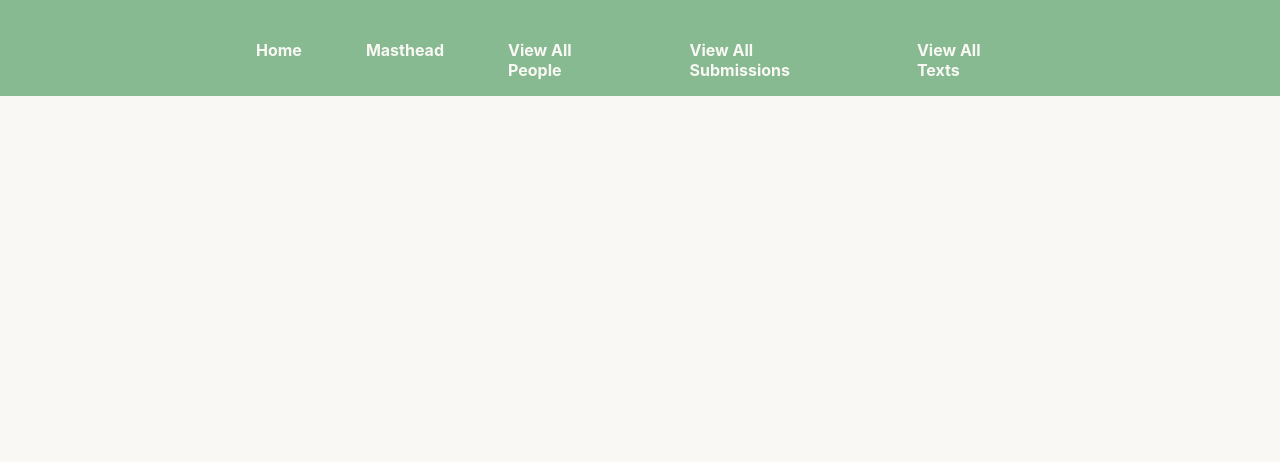
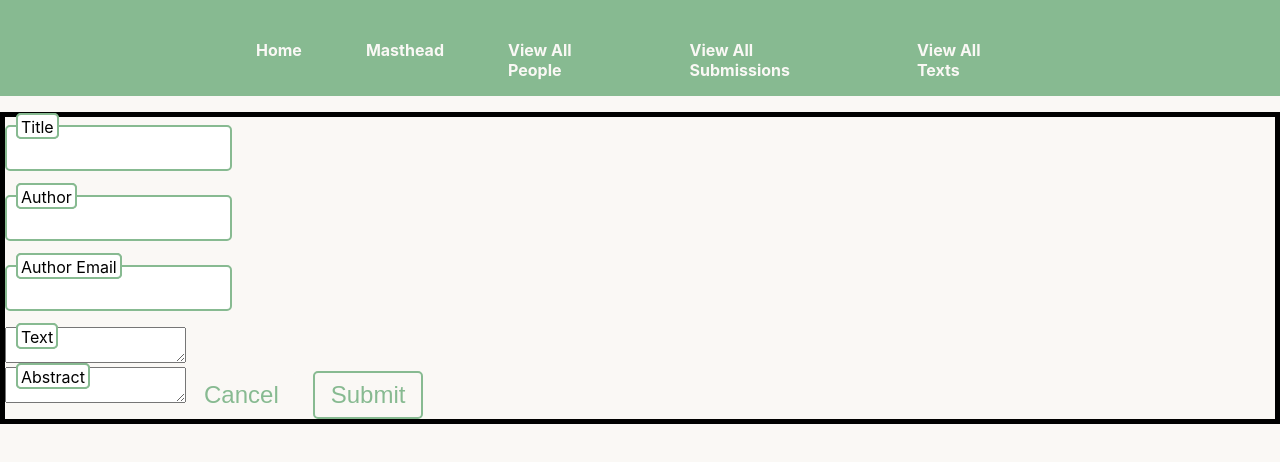
Before and after one commit to samanthagburek/KUSS-repo-frontend, a React (Create React App) app: page /submission in a window 1280 px wide. Shown: the top 462 px of the page. Built offline with nearby package versions, Linux system fonts and the light colour scheme; no server answers.

Commit message:
add manus endpoint

```diff
--- a/src/App.js
+++ b/src/App.js
@@ -12,6 +12,7 @@ import Navbar from './Components/Navbar';
 import People from './Components/People';
 import Text from './Components/Text';
 import Masthead from './Components/Masthead';
+import Submission from './Components/Submission';
 
 function PersonPage() {
   const { name } = useParams();
@@ -37,6 +38,7 @@ function App() {
         <Route path="people/:name" element={<PersonPage />} />
         <Route path="text" element={<Text />} />
         <Route path="masthead" element={<Masthead />} />
+        <Route path="submission" element={<Submission />} />
       </Routes>
     </BrowserRouter>
   );
--- a/src/Components/Navbar/Navbar.jsx
+++ b/src/Components/Navbar/Navbar.jsx
@@ -6,7 +6,7 @@ const PAGES = [
   { label: 'Home', destination: '/' },
   { label: 'Masthead', destination: '/masthead'},
   { label: 'View All People', destination: '/people' },
-  { label: 'View All Submissions', destination: '/submissions' },
+  { label: 'View All Submissions', destination: '/submission' },
   { label: 'View All Texts', destination: '/text'},
 ];
 
--- /dev/null
+++ b/src/Components/Submission/Submission.css
@@ -0,0 +1,3 @@
+.submission-container {
+    border: 5px solid black;
+  }
--- /dev/null
+++ b/src/Components/Submission/Submission.jsx
@@ -0,0 +1,76 @@
+import React, { useState } from 'react';
+import propTypes from 'prop-types';
+import axios from 'axios';
+import { BACKEND_URL } from '../../constants';
+import './Submission.css';
+const MANUSCRIPTS_ENDPOINT = `${BACKEND_URL}/manuscripts`;
+
+function AddManuscript({ cancel, fetchManus, setError }) {
+  const [title, setTitle] = useState('');
+  const [author, setAuthor] = useState('');
+  const [authorEmail, setAuthorEmail] = useState('');
+  const [text, setText] = useState('');
+  const [abstract, setAbstract] = useState('');
+  const [editor_email, setEditorEmail] = useState('');
+
+
+  const changeTitle = (event) => setTitle(event.target.value);
+  const changeAuthor = (event) => setAuthor(event.target.value);
+  const changeAuthorEmail = (event) => setAuthorEmail(event.target.value);
+  const changeText = (event) => setText(event.target.value);
+  const changeAbstract = (event) => setAbstract(event.target.value);
+
+  const addManus = (event) => {
+    event.preventDefault();
+    const newManuscript = {
+        title: title,
+        author: author,
+        author_email: authorEmail,
+        text: text,
+        abstract: abstract,
+        editor_email: editor_email};
+
+    axios.put(MANUSCRIPTS_ENDPOINT, newManuscript)
+      .then(() => {
+        fetchManus();
+        cancel();
+        setTitle('');
+        setAuthor('');
+        setAuthorEmail('');
+        setText('');
+        setAbstract('');
+        setEditorEmail('');
+      })
+      .catch((error) => setError(`Error submitting manuscript: ${error.message}`));
+  };
+
+return (
+    <form className="submission-container">
+      <label>Title</label>
+      <input type="text" value={title} onChange={changeTitle} required />
+
+      <label>Author</label>
+      <input type="text" value={author} onChange={changeAuthor} required />
+
+      <label>Author Email</label>
+      <input type="email" value={authorEmail} onChange={changeAuthorEmail} required />
+
+      <label>Text</label>
+      <textarea value={text} onChange={changeText} required />
+
+      <label>Abstract</label>
+      <textarea value={abstract} onChange={changeAbstract} required />
+
+      <button type="button" onClick={cancel}>Cancel</button>
+      <button type="submit" onClick={addManus}>Submit</button>
+    </form>
+  );
+}
+
+AddManuscript.propTypes = {
+  cancel: propTypes.func.isRequired,
+  fetchManus: propTypes.func.isRequired,
+  setError: propTypes.func.isRequired,
+};
+
+export default AddManuscript;
--- /dev/null
+++ b/src/Components/Submission/index.js
@@ -0,0 +1,3 @@
+import Submission from './Submission';
+
+export default Submission;
```
Also changed, not shown: 1 other file (tests, documents, lock files or other folders).
